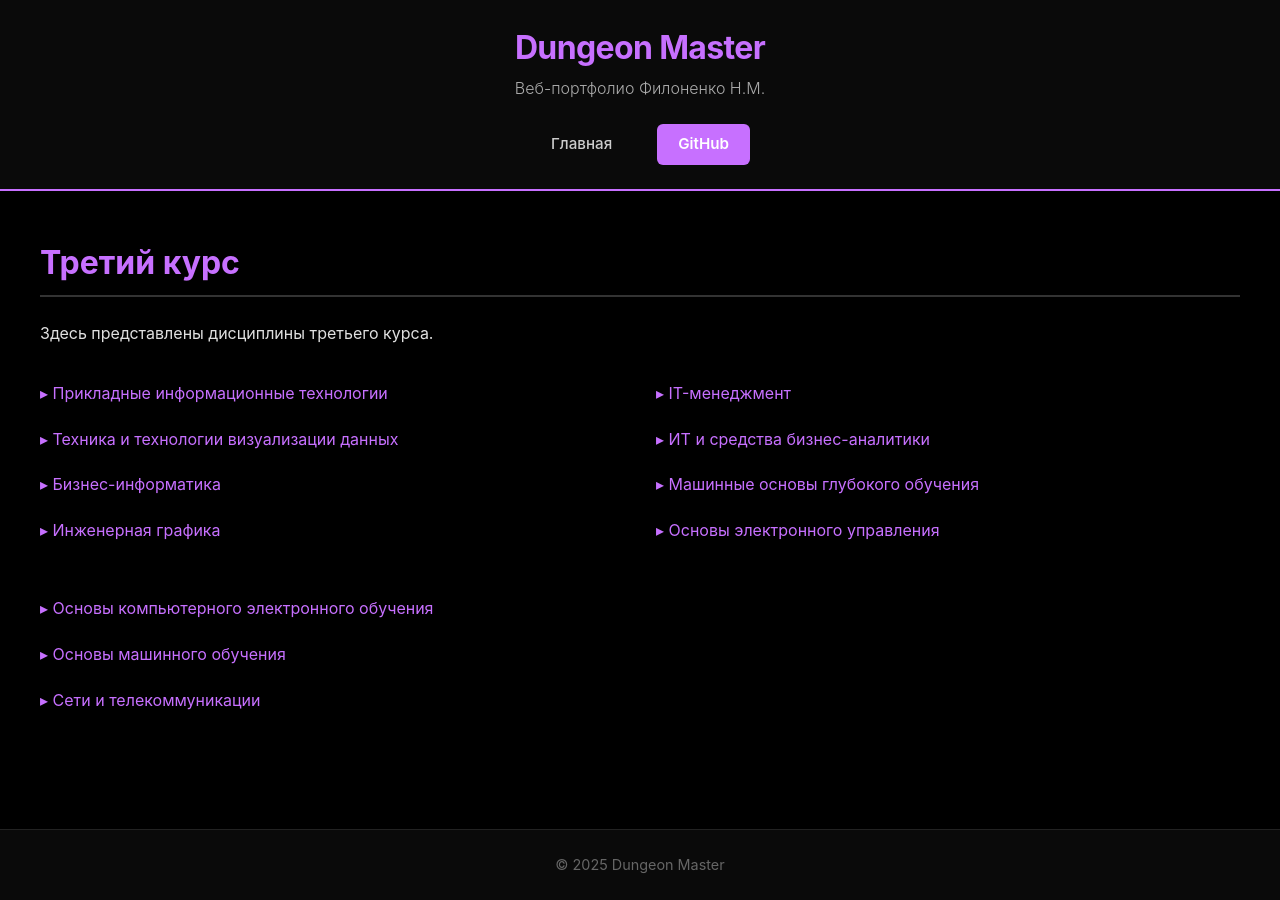
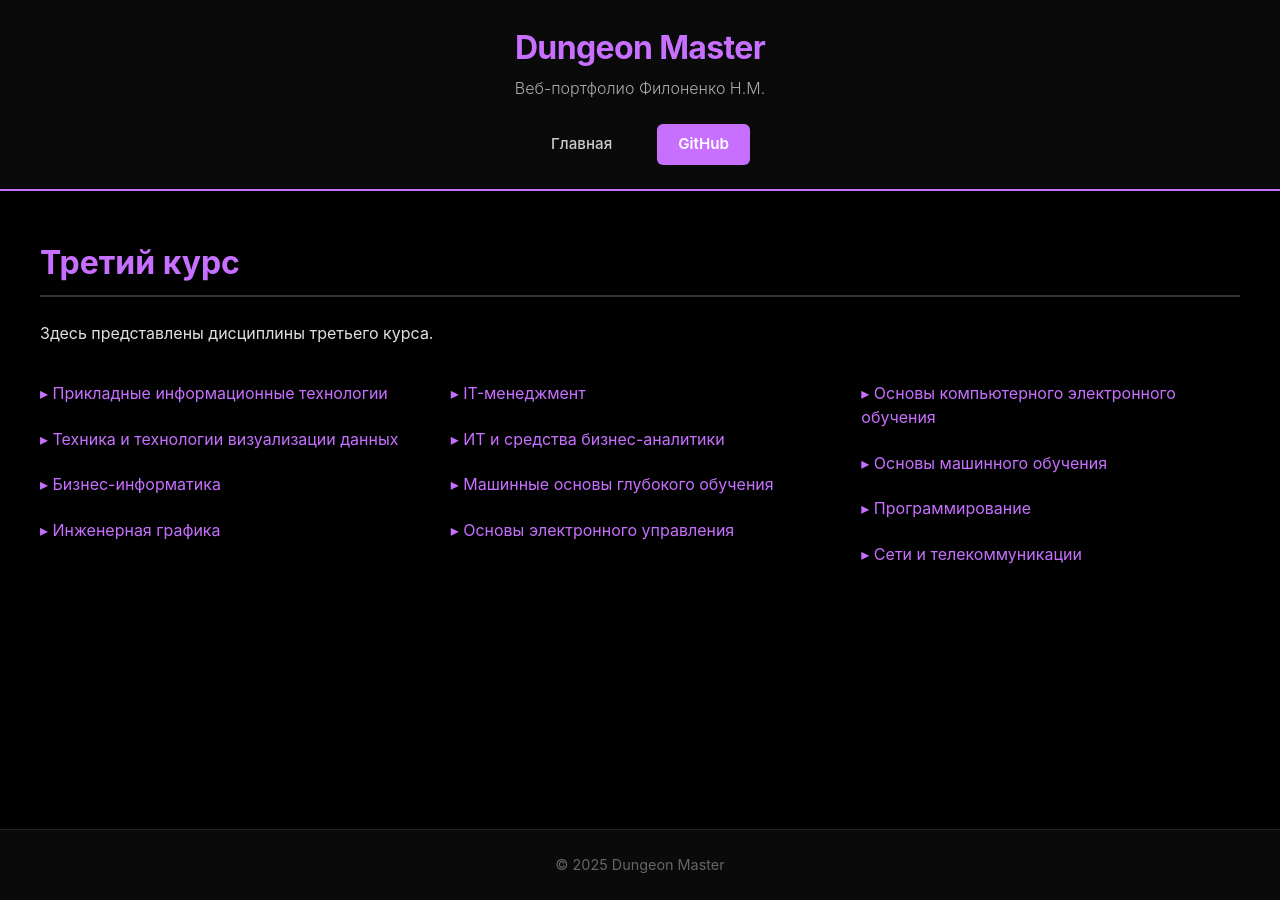
Before and after one commit to JunHerz/JunHerz.github.io, a Jekyll site: the page built from courses/3-course/index.md, in a window 1280 px wide. Built offline with Jekyll 4.4.1, drawn with Linux system fonts in a browser that asks for light colours; our own code applies the rules of GitHub Pages for plain Markdown files.

Commit message:
Update index.md

```diff
--- a/courses/3-course/index.md
+++ b/courses/3-course/index.md
@@ -21,8 +21,12 @@ subjects:
     link: "/courses/3-course/okeo"
   - name: "Основы машинного обучения"
     link: "/courses/3-course/omo"
+  - name: "Программирование"
+    link: "/courses/3-course/prog6"
   - name: "Сети и телекоммуникации"
     link: "/courses/3-course/seti_telekom"
+
+
 ---
 
 # Третий курс
```
